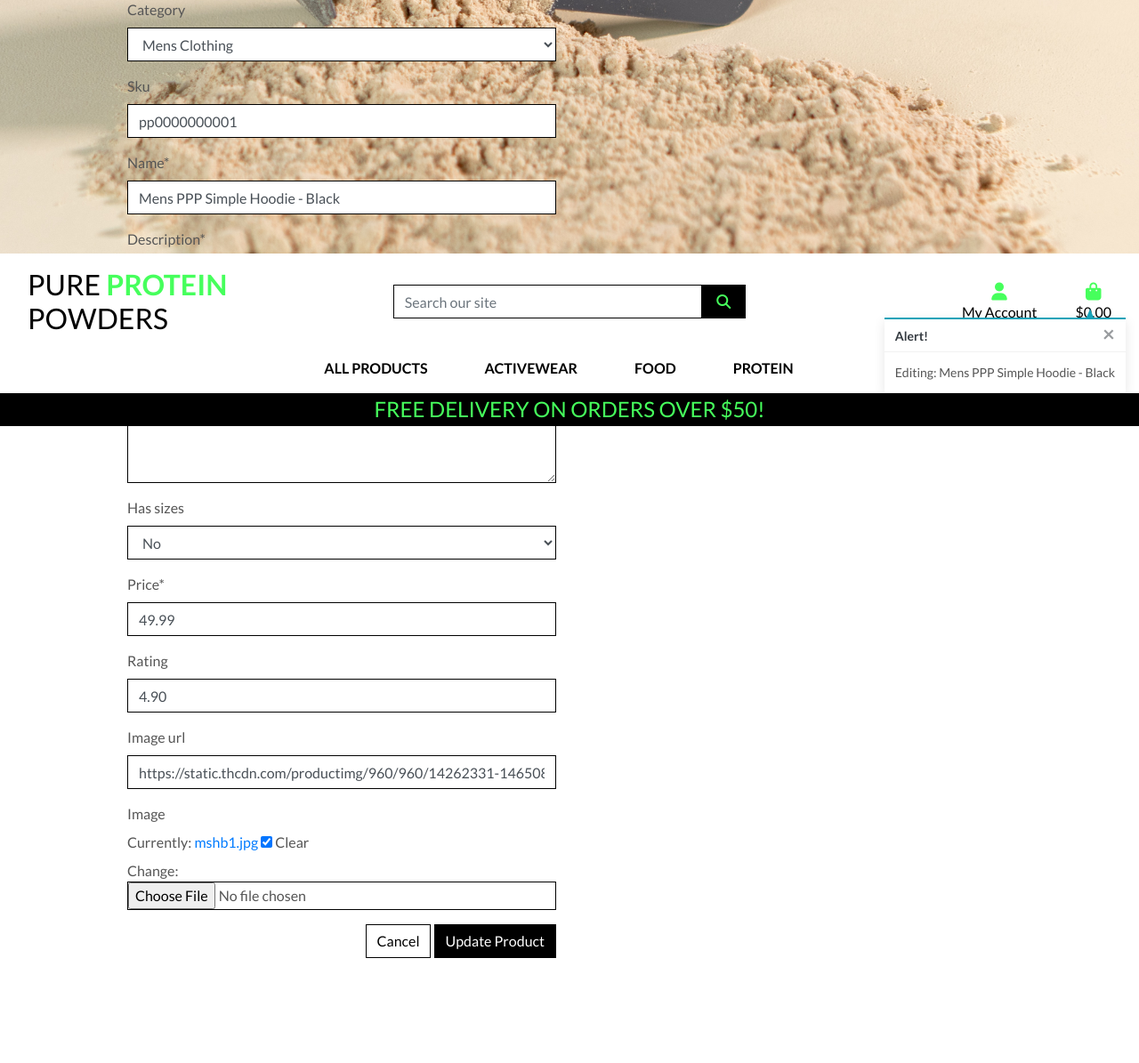
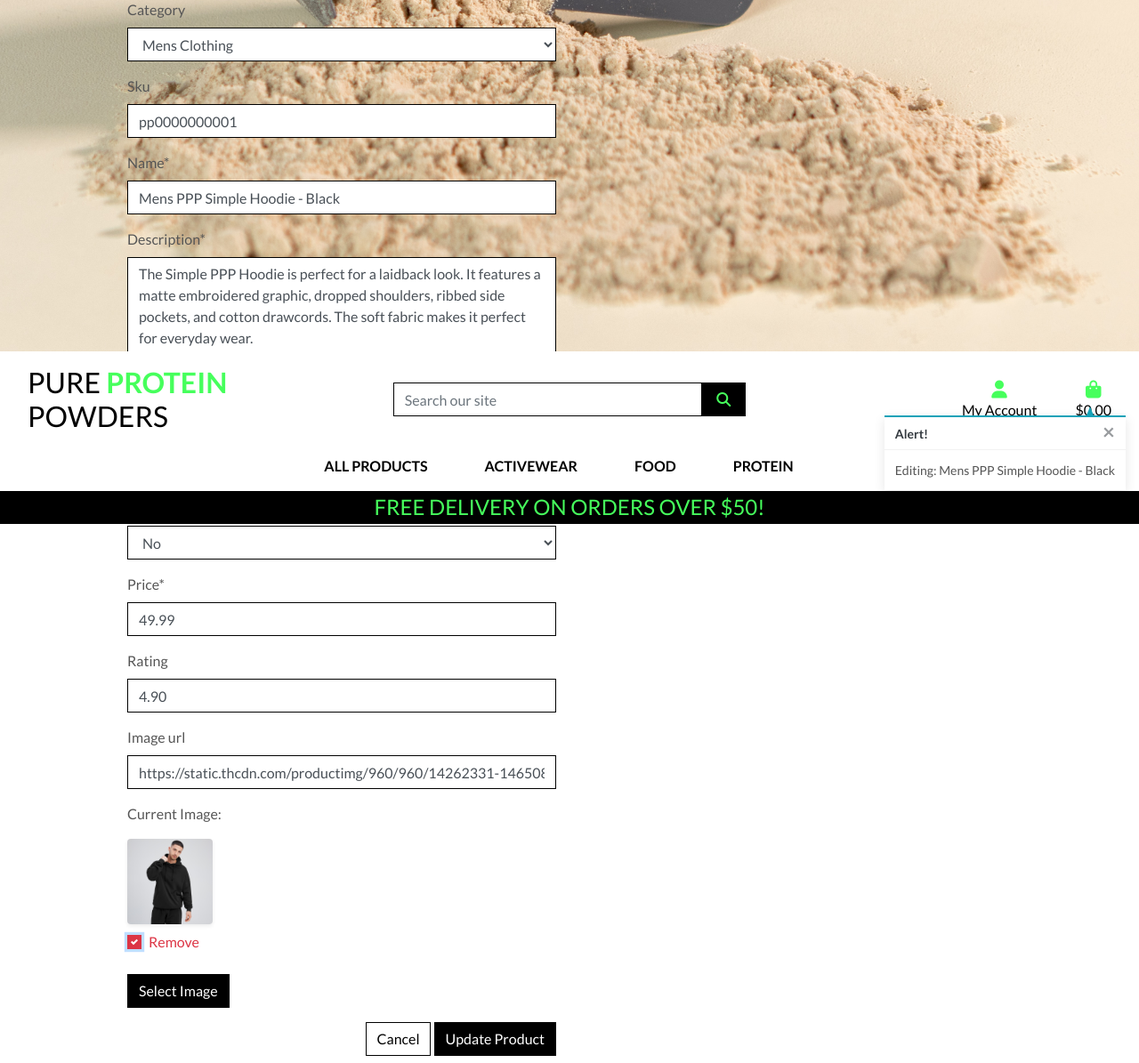
Before and after one commit to MikesCodingCreations/pp5, a Django app: page /products/edit/1/ in a window 1280 px wide, after a click on "Remove". Shown: the part 342-1537 px from the top of the page at 89% size. Before the commit the page ends 1419 px from the top, so only its background shows below. Run offline with Django 3.2, Linux system fonts and the light colour scheme; the visitor is signed in with stand-in values (Sample User, id 1); data comes from the database, SQL or seed files in the repository; parts of the project's set-up code (start-up, migrations or seed data) failed here and were passed over; some libraries are stand-ins or nearby versions.

Commit message:
Product images updated:

```diff
--- a/products/forms.py
+++ b/products/forms.py
@@ -1,4 +1,5 @@
 from django import forms
+from .widgets import CustomClearableFileInput
 from .models import Product, Category
 
 
@@ -8,6 +9,8 @@ class ProductForm(forms.ModelForm):
         model = Product
         fields = '__all__'
 
+    image = forms.ImageField(label='Image', required=False, widget=CustomClearableFileInput)
+
     def __init__(self, *args, **kwargs):
         super().__init__(*args, **kwargs)
         categories = Category.objects.all()
--- /dev/null
+++ b/products/templates/products/custom_widget_templates/custom_clearable_file_input.html
@@ -0,0 +1,17 @@
+{% if widget.is_initial %}
+    <p>{{ widget.initial_text }}:</p>
+    <a href="{{ widget.value.url }}">
+        <img width="96" height="96" class="rounded shadow-sm" src="{{ widget.value.url }}">
+    </a>
+    {% if not widget.required %}
+        <div class="custom-control custom-checkbox mt-2">
+            <input class="custom-control-input" type="checkbox" name="{{ widget.checkbox_name }}" id="{{ widget.checkbox_id }}">
+            <label class="custom-control-label text-danger" for="{{ widget.checkbox_id }}">{{ widget.clear_checkbox_label }}</label>
+        </div>
+    {% endif %}<br>
+    {{ widget.input_text }}
+{% endif %}
+<span class="btn btn-black rounded-0 btn-file">
+    Select Image <input id="new-image" type="{{ widget.type }}" name="{{ widget.name }}"{% include "django/forms/widgets/attrs.html" %}>
+</span>
+<strong><p class="text-danger" id="filename"></p></strong>
--- a/products/templates/products/edit_a_product.html
+++ b/products/templates/products/edit_a_product.html
@@ -25,9 +25,15 @@
             <div class="col-12 col-md-6">
                 <form action="{% url 'edit_a_product' product.id %}" method="POST" class="form mb-2" enctype="multipart/form-data">
                     {% csrf_token %}
-                    {{ form | crispy }}
+                    {% for field in form %}
+                        {% if field.name != 'image' %}
+                            {{ field | as_crispy_field }}
+                        {% else %}
+                            {{ field }}
+                        {% endif %}
+                    {% endfor %}
                     <div class="text-right">
-                        <a href="{% url 'products' %}" class="btn btn-outline-black rounded-0">Cancel</a>
+                        <a class="btn btn-outline-black rounded-0" href="{% url 'products' %}">Cancel</a>
                         <button class="btn btn-black rounded-0" type="submit">Update Product</button>
                     </div>
                 </form>
@@ -35,3 +41,13 @@
         </div>
     </div>
 {% endblock %}
+
+{% block postloadjs %}
+    {{ block.super }}
+    <script type="text/javascript">
+        $('#new-image').change(function() {
+            var file = $('#new-image')[0].files[0];
+            $('#filename').text(`Image will be set to: ${file.name}`);
+        });
+    </script>
+{% endblock %}
--- a/profiles/views.py
+++ b/profiles/views.py
@@ -1,6 +1,6 @@
 from django.shortcuts import render, get_object_or_404
 from django.contrib import messages
-
+from django.contrib.auth.decorators import login_required
 from .models import UserProfile
 from .forms import UserProfileForm
 
--- a/static/css/base.css
+++ b/static/css/base.css
@@ -243,6 +243,34 @@ input[name="q"]::placeholder {
 	color: #17a2b8;
 }
 
+/* Product Form */
+
+.btn-file {
+    position: relative;
+    overflow: hidden;
+}
+
+.btn-file input[type="file"] {
+    position: absolute;
+    top: 0;
+    right: 0;
+    min-width: 100%;
+    min-height: 100%;
+    opacity: 0;
+    cursor: pointer;
+}
+
+.custom-checkbox .custom-control-label::before {
+    border-radius: 0;
+    border-color: #dc3545;
+}
+
+.custom-checkbox .custom-control-input:checked~.custom-control-label::before {
+    background-color: #dc3545;
+    border-color: #dc3545;
+    border-radius: 0;
+}
+
 /* fixed top navbar only on medium and up */
 @media (min-width: 992px) {
     .fixed-top-desktop-only {
```
Also changed, not shown: products/templates/products/add_a_product.html (+18 -2 lines), products/widgets.py (added, +9 -0 lines).
